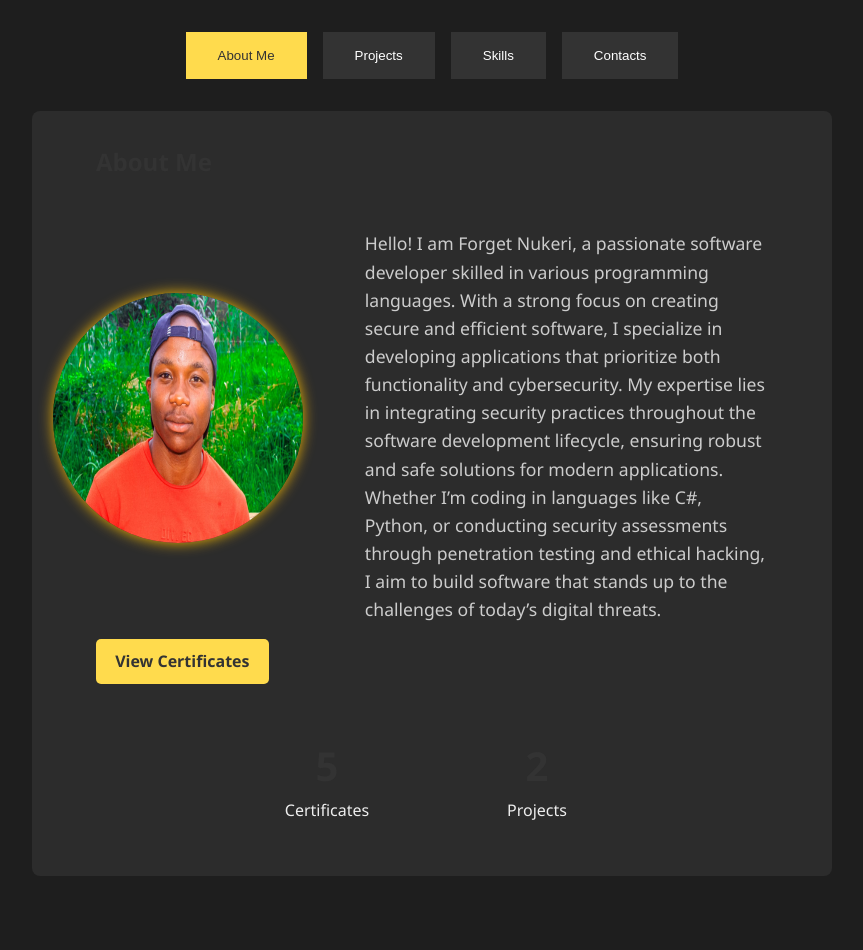
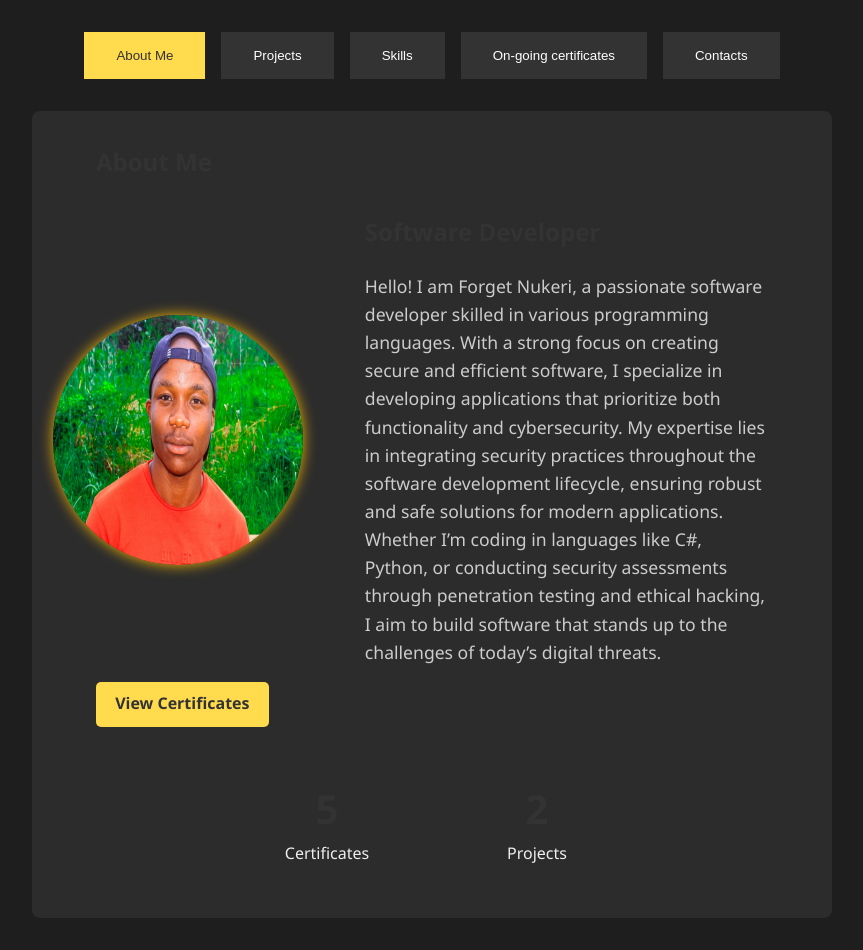
Before and after one commit to 09JESUS/Portfolio, a Flask app: page / in a window 1280 px wide. Shown: the part 94-1044 px from the top of the page, without its empty margins (208-1071 px from the left). Before the commit the page ends 970 px from the top, so only its background shows below. Run offline with Flask 3, Linux system fonts and the light colour scheme.

Commit message:
Update homepage.html

```diff
--- a/templates/homepage.html
+++ b/templates/homepage.html
@@ -456,6 +456,7 @@ h2 {
         <button class="tab-button active" onclick="openTab('about')">About Me</button>
         <button class="tab-button" onclick="openTab('projects')">Projects</button>
         <button class="tab-button" onclick="openTab('skills')">Skills</button>
+        <button class="tab-button" onclick="openTab('On-going certificates')">On-going certificates</button>
         <button class="tab-button" onclick="openTab('contacts')">Contacts</button>
     </div>
 
@@ -470,6 +471,8 @@ h2 {
                 </svg>
             </div>
             <div class="about-text">
+                <h2>Software Developer</h2>
+
                 <p>Hello! I am Forget Nukeri, a passionate software developer skilled in various programming languages. With a strong focus on creating secure and efficient software, I specialize in developing applications that prioritize both functionality and cybersecurity. My expertise lies in integrating security practices throughout the software development lifecycle, ensuring robust and safe solutions for modern applications. Whether I’m coding in languages like C#, Python,  or conducting security assessments through penetration testing and ethical hacking, I aim to build software that stands up to the challenges of today’s digital threats.</p>
 
             </div>
@@ -542,6 +545,10 @@ h2 {
             <li>Cloud Solutions: AWS, Azure</li>
         </ul>
     </div>
+    <div id="Active Activities" class ="tab-content">
+
+    </div>
+
     <div id="contacts" class ="tab-content">
         <div class="contact-container">
             <h2>Contact Me</h2>
```
